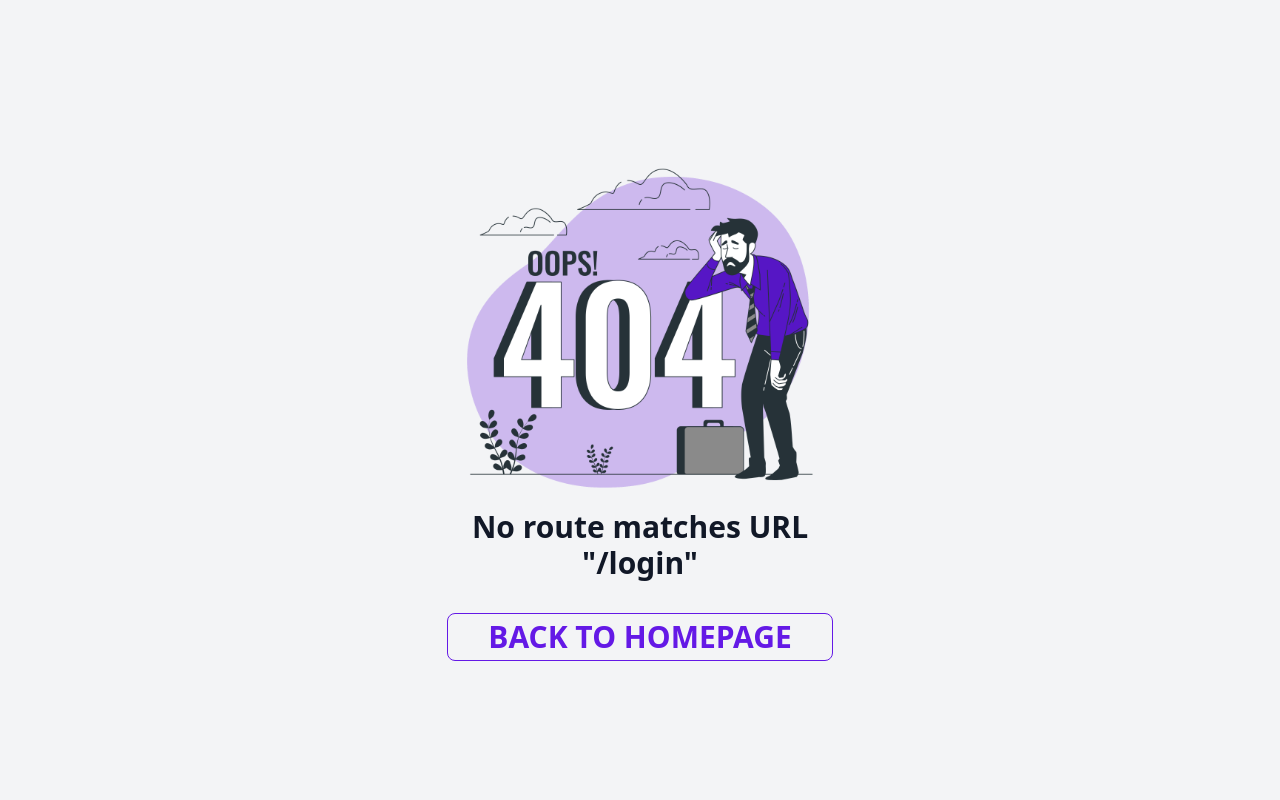
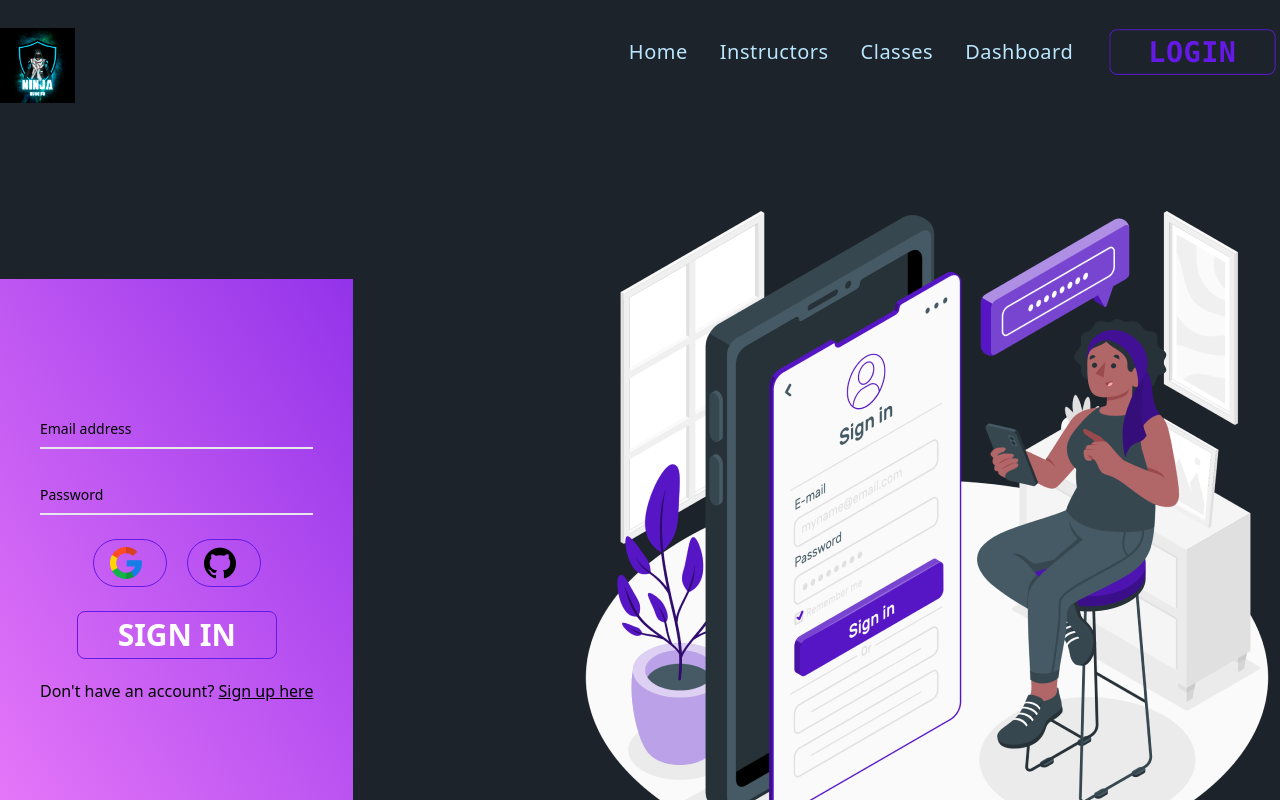
Before and after one commit to mrnayem2026/Ninja-King-Fu-Client, a React (Vite) app: page /login in a window 1280 px wide. Shown: the top 800 px of the page. Built offline with nearby package versions, Linux system fonts and the light colour scheme; no server answers.

Commit message:
Login page done

```diff
--- a/package.json
+++ b/package.json
@@ -16,8 +16,10 @@
     "heroicons": "^2.0.18",
     "react": "^18.2.0",
     "react-dom": "^18.2.0",
+    "react-hook-form": "^7.44.3",
     "react-router-dom": "^6.12.0",
-    "react-tooltip": "^5.13.1"
+    "react-tooltip": "^5.13.1",
+    "sweetalert2": "^11.7.12"
   },
   "devDependencies": {
     "@types/react": "^18.0.37",
--- a/src/Routes/Router.jsx
+++ b/src/Routes/Router.jsx
@@ -2,6 +2,7 @@ import { createBrowserRouter } from "react-router-dom";
 import Main from "../layouts/Main/Main";
 import Home from "../pages/Home/Home";
 import ErrorPage from "../pages/Error/ErrorPage";
+import Login from "../pages/Login/Login";
 
 
 const router = createBrowserRouter([
@@ -13,6 +14,10 @@ const router = createBrowserRouter([
       {
         path: "/",
         element: <Home></Home>
+      },
+      {
+        path: "login",
+        element: <Login></Login>
       }
     ]
   },
--- /dev/null
+++ b/src/pages/Login/Login.jsx
@@ -0,0 +1,112 @@
+import { Link, useLocation, useNavigate } from "react-router-dom";
+import { useForm } from "react-hook-form";
+import singInimg from '../../assets/icons/signIn.png';
+import github from '../../assets/icons/github.png';
+import google from '../../assets/icons/google.png';
+import useAuth from "../../customeHocks/useAuth";
+
+const Login = () => {
+
+
+    const { register, handleSubmit, reset, formState: { errors } } = useForm();
+    const { signInWithGoogle, singInWithGithub, signIn } = useAuth();
+
+    const navigate = useNavigate();
+    const location = useLocation();
+
+
+    const from = location.state?.from?.pathname || '/';
+
+    const onSubmit = data => {console.log(data)};
+
+    // Google signin
+
+    const handleGoogleSignIn = () => {
+        signInWithGoogle()
+            .then(result => {
+                const loggedUser = result.user;
+                console.log(loggedUser);
+                navigate("/");
+            })
+            .catch(error => {
+                console.log(error)
+            })
+    }
+
+    // GitHub SignIn
+    const handleGitHubSignIn = () => {
+        singInWithGithub()
+            .then(result => {
+                const loggedUser = result.user;
+                navigate("/");
+            })
+            .catch(error => {
+                console.log(error)
+            })
+    }
+
+    // one way data binding
+
+    return (
+        <div className="mt-20 container mx-auto  flex gap-56 " >
+            {/* login from strat */}
+            <div className="mt-24 bg-gradient-to-tr from-fuchsia-400 to-purple-600  pt-32 p-10 mb-10">
+                <form onSubmit={handleSubmit(onSubmit)} className="">
+                    <div className="form-control relative z-0  w-full mb-6 group">
+                        <input
+                            {...register("email", { required: true })} placeholder=" "
+                            name="email"
+                            className={`block py-2.5 px-0 w-full text-sm text-black bg-transparent border-0 border-b-2  appearance-none focus:outline-none focus:ring-0  peer`}
+                        />
+                        <label
+                            htmlFor="email"
+                            className="peer-focus:font-medium absolute text-sm text-black  duration-300 transform -translate-y-6 scale-75 top-3 -z-10 origin-[0] peer-focus:left-0 peer-focus:text-white peer-focus:dark:text-blue-500 peer-placeholder-shown:scale-100 peer-placeholder-shown:translate-y-0 peer-focus:scale-75 peer-focus:-translate-y-6"
+                        >
+                            Email address
+                        </label>
+                        {errors.email && <span className="text-red-600">Email is required</span>}
+                    </div>
+
+                    <div className="form-control relative z-0  w-full mb-6 group">
+                        <input
+                            {...register("password", { required: true })}
+                            type="password"
+                            name="password"
+                            id="password"
+                            className={`block py-2.5 px-0  w-full text-sm text-black bg-transparent border-0 border-b-2  appearance-none   focus:outline-none focus:ring-0  peer`}
+                            placeholder=" "
+                        />
+                        <label
+                            htmlFor="floating_password"
+                            className="peer-focus:font-medium absolute text-sm text-black  duration-300 transform -translate-y-6 scale-75 top-3 -z-10 origin-[0] peer-focus:left-0 peer-focus:text-white peer-focus:dark:text-blue-500 peer-placeholder-shown:scale-100 peer-placeholder-shown:translate-y-0 peer-focus:scale-75 peer-focus:-translate-y-6"
+                        >
+                            Password
+                        </label>
+                        {errors.password && <span className="text-red-600">Password is required</span>}
+                    </div>
+
+                    <div className='flex flex-col justify-center items-center gap-6'>
+                        <div className="flex gap-5 ">
+                            <button onClick={handleGoogleSignIn} className='btn btn-outline btn-primary  rounded-full h-10'><img src={google} alt="google icon" className='w-10  pr-2 text-center' /></button>
+                            <button onClick={handleGitHubSignIn} className='btn  btn-outline btn-primary rounded-full '><img src={github} alt="github icon" className='w-10 pr-2 ' /></button>
+                        </div>
+                        <button className="btn btn-outline btn-primary text-3xl  font-BebasNeue px-10"><span className="text-white">Sign in</span></button>
+                    </div>
+
+                    <p className="text-black py-5">
+                        Don&apos;t have an account?{" "}
+                        <Link to="/register" state={location.state} className="link">
+                            Sign up here
+                        </Link>
+                    </p>
+                </form>
+            </div>
+            {/* login from end */}
+            <div>
+                <img src={singInimg} alt="" />
+            </div>
+        </div>
+    );
+};
+
+export default Login;
```
Also changed, not shown: 1 other file (tests, documents, lock files or other folders).
